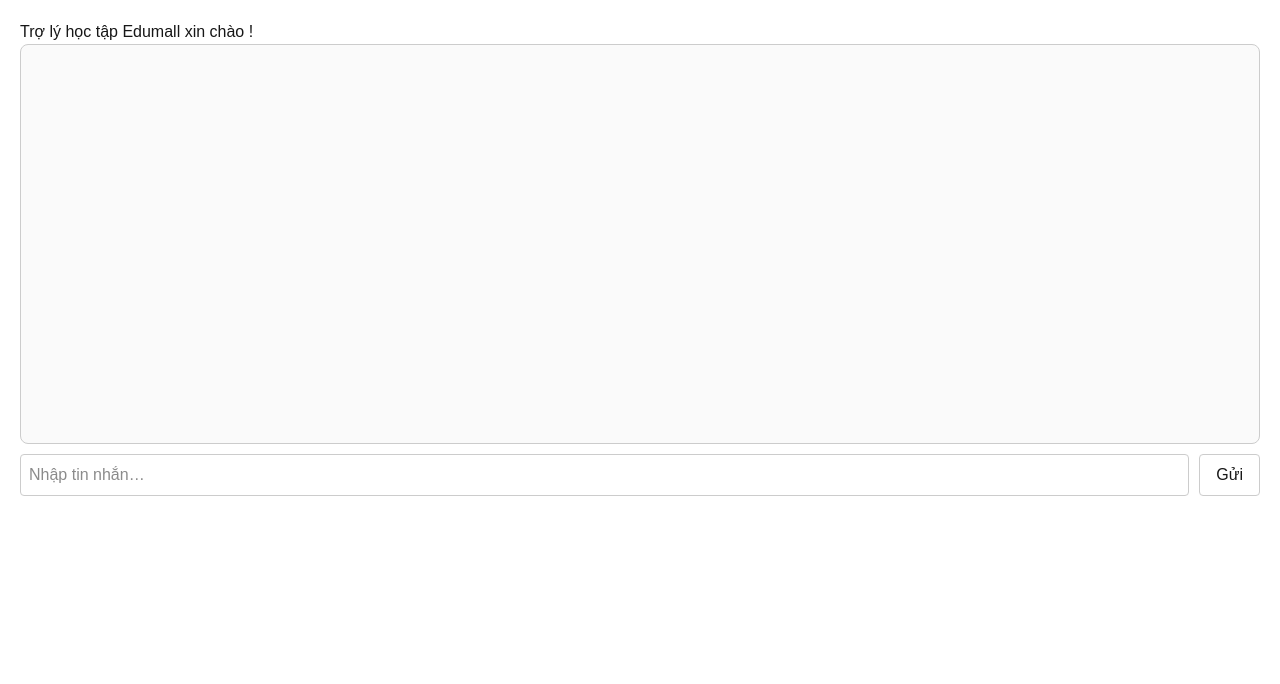
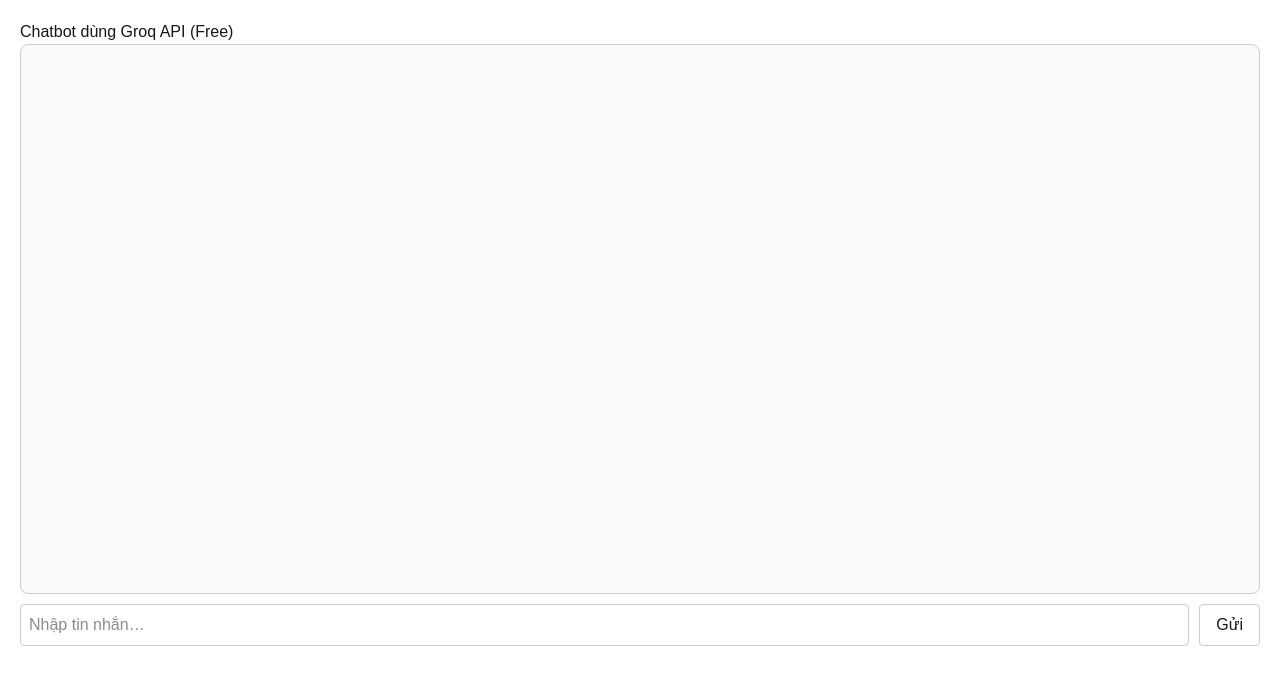
Before and after one commit to sunrise8vn/ai-chat-next, a Next.js app: page / in a window 1280 px wide. Shown: the top 684 px of the page. Built offline with nearby package versions, Linux system fonts and the light colour scheme.

Commit message:
commit 06

```diff
--- a/app/page.tsx
+++ b/app/page.tsx
@@ -2,6 +2,8 @@
 
 import { useState, useRef, useEffect, KeyboardEvent } from "react";
 import ReactMarkdown from "react-markdown";
+import { Prism as SyntaxHighlighter } from "react-syntax-highlighter";
+import { oneDark } from "react-syntax-highlighter/dist/esm/styles/prism";
 
 interface Message {
   sender: "user" | "bot";
@@ -23,7 +25,6 @@ export default function Home() {
 
     const userMsg: Message = { sender: "user", text: input };
     setMessages((prev) => [...prev, userMsg]);
-
     setInput("");
 
     try {
@@ -50,21 +51,36 @@ export default function Home() {
     }
   }
 
+  // Tùy chỉnh ReactMarkdown để highlight code
+  const renderers = {
+    code({ node, inline, className, children, ...props }: any) {
+      const match = /language-(\w+)/.exec(className || "");
+      return !inline && match ? (
+        <SyntaxHighlighter
+          style={oneDark}
+          language={match[1]}
+          PreTag="div"
+          {...props}
+        >
+          {String(children).replace(/\n$/, "")}
+        </SyntaxHighlighter>
+      ) : (
+        <code className={className} {...props}>
+          {children}
+        </code>
+      );
+    },
+  };
+
   return (
-    <div
-      style={{
-        padding: 20,
-        // maxWidth: 600,
-        margin: "0 auto",
-      }}
-    >
-      <h1>Trợ lý học tập Edumall xin chào !</h1>
+    <div style={{ padding: 20, margin: "0 auto" }}>
+      <h1>Chatbot dùng Groq API (Free)</h1>
 
       <div
         style={{
           border: "1px solid #ccc",
           padding: 10,
-          height: 400,
+          height: 550,
           overflowY: "auto",
           borderRadius: 8,
           background: "#fafafa",
@@ -90,7 +106,7 @@ export default function Home() {
               }}
             >
               <strong>{m.sender === "user" ? "Bạn" : "AI"}:</strong>
-              <ReactMarkdown>{m.text}</ReactMarkdown>
+              <ReactMarkdown components={renderers}>{m.text}</ReactMarkdown>
             </div>
           </div>
         ))}
--- a/package.json
+++ b/package.json
@@ -15,7 +15,8 @@
     "openai": "^6.9.1",
     "react": "19.2.0",
     "react-dom": "19.2.0",
-    "react-markdown": "^10.1.0"
+    "react-markdown": "^10.1.0",
+    "react-syntax-highlighter": "^16.1.0"
   },
   "devDependencies": {
     "@tailwindcss/postcss": "^4",
--- /dev/null
+++ b/types/react-syntax-highlighter.d.ts
@@ -0,0 +1,2 @@
+declare module "react-syntax-highlighter";
+declare module "react-syntax-highlighter/dist/esm/styles/prism";
```
Also changed, not shown: 1 other file (tests, documents, lock files or other folders).
